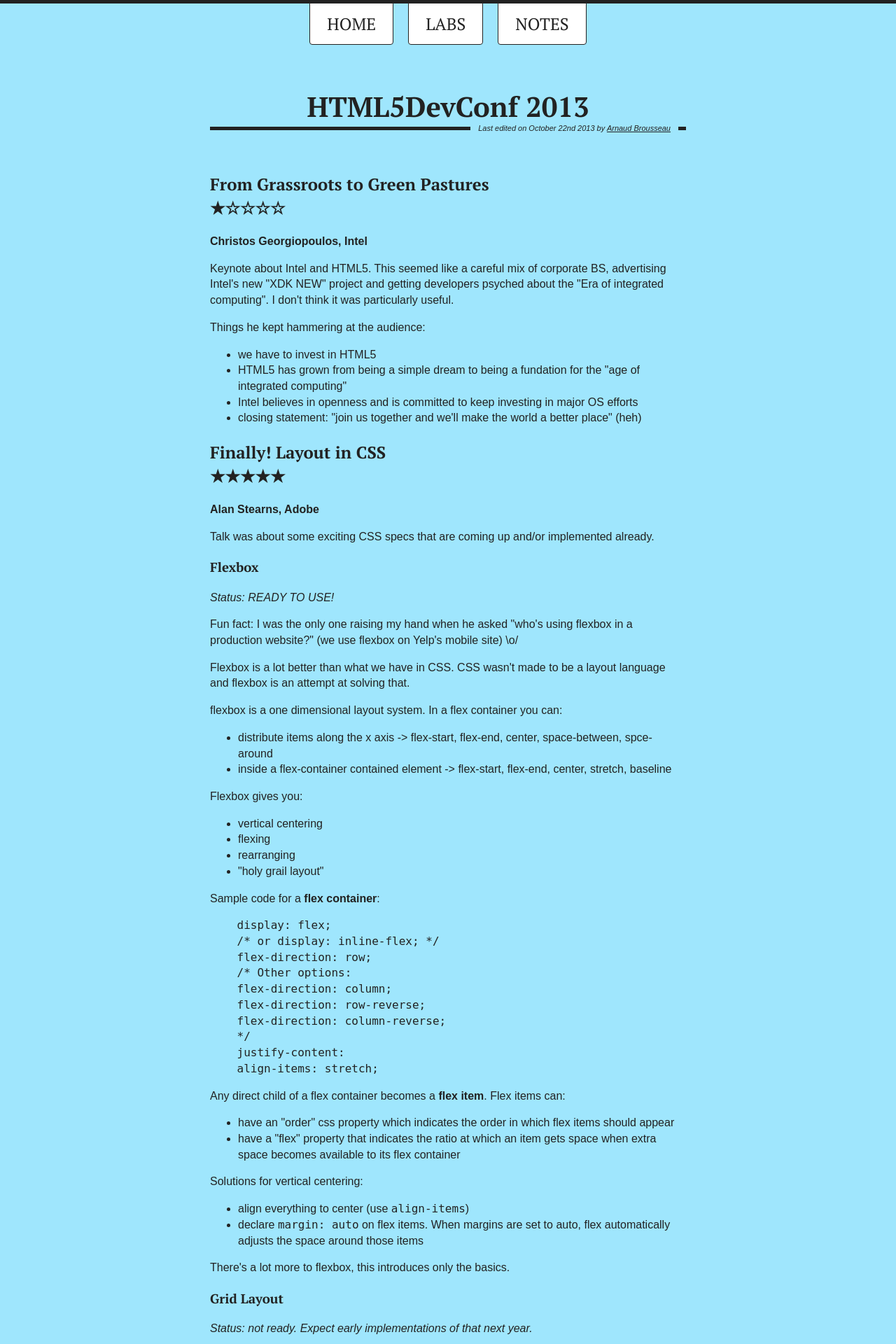
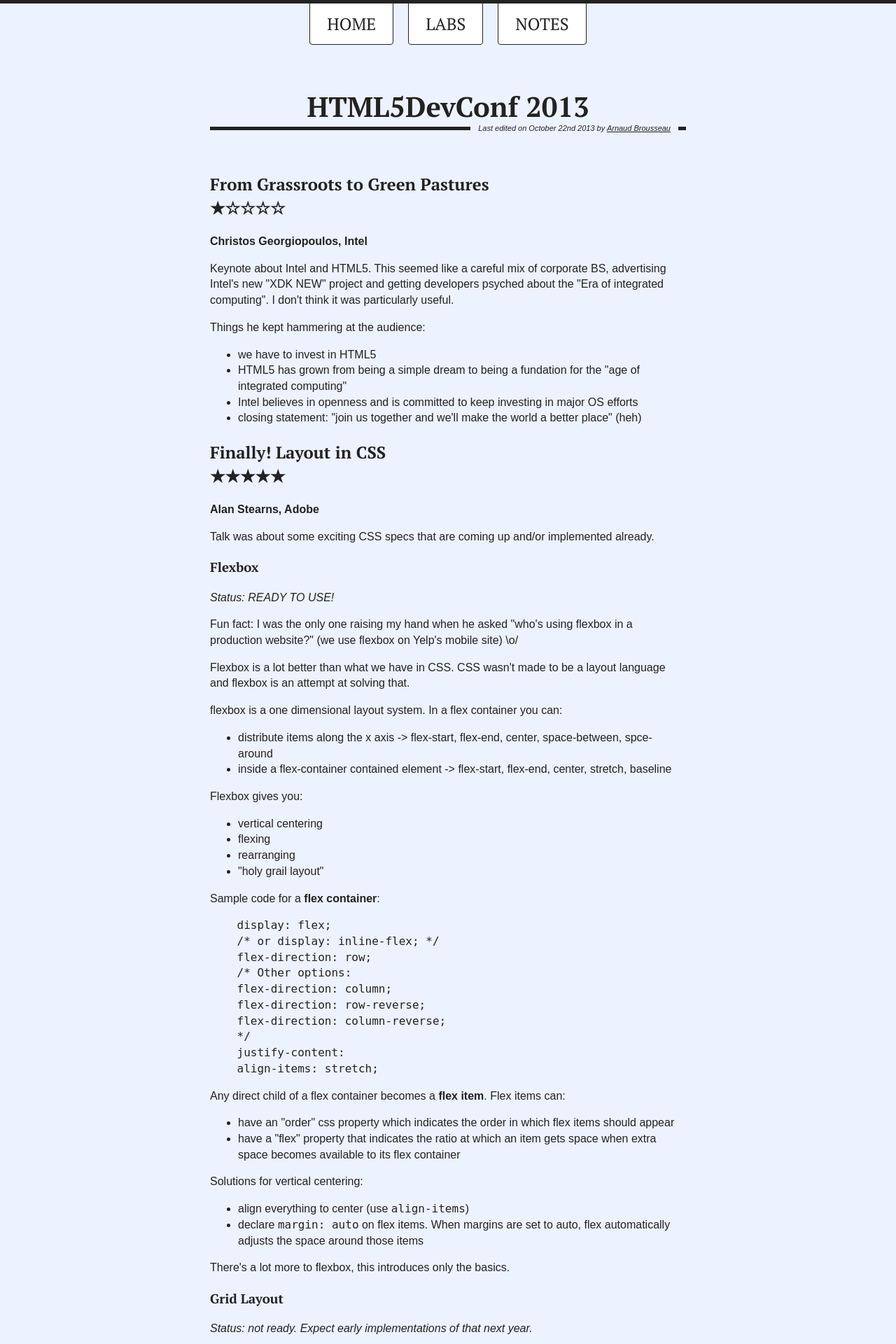
Before and after one commit to ArnaudBrousseau/arnaudbrousseau.com, a PHP site: page /notes/html5devconf2013.html in a window 1280 px wide. Shown: the top 1920 px of the page at 70% size. Run offline with PHP 8.4, Linux system fonts and the light colour scheme; some libraries are stand-ins or nearby versions.

Commit message:
Modified main background color for a more pastel tone.

```diff
--- a/out/css/style.css
+++ b/out/css/style.css
@@ -97,7 +97,7 @@
 Let's style baby !
 *******************/
 
-body { background-color:#9fe6fd; }
+body { background-color:#edf2ff; }
 
 h1, h2, h3, h4, h5, h6 {
     font-family: 'PT Serif', Georgia, serif;
@@ -174,7 +174,7 @@
     width: 420px;
     padding-left: 260px;
     padding-top: 100px;
-    background: rgba(0, 0, 0, 0) url('/img/illustration-surf.png') bottom left no-repeat;
+    background: transparent url('/img/illustration-surf.png') bottom left no-repeat;
 }
 p.social {
     clear:both;
@@ -340,7 +340,7 @@
 .note-subtitle a { color: #222; }
 .note-subtitle-content {
     display: inline-block;
-    background: #9fe6fd ;
+    background: #edf2ff ;
     padding: 0 11px;
 }
 
--- a/src/files/css/style.css
+++ b/src/files/css/style.css
@@ -97,7 +97,7 @@
 Let's style baby !
 *******************/
 
-body { background-color:#9fe6fd; }
+body { background-color:#edf2ff; }
 
 h1, h2, h3, h4, h5, h6 {
     font-family: 'PT Serif', Georgia, serif;
@@ -174,7 +174,7 @@
     width: 420px;
     padding-left: 260px;
     padding-top: 100px;
-    background: rgba(0, 0, 0, 0) url('/img/illustration-surf.png') bottom left no-repeat;
+    background: transparent url('/img/illustration-surf.png') bottom left no-repeat;
 }
 p.social {
     clear:both;
@@ -340,7 +340,7 @@
 .note-subtitle a { color: #222; }
 .note-subtitle-content {
     display: inline-block;
-    background: #9fe6fd ;
+    background: #edf2ff ;
     padding: 0 11px;
 }
 
```
